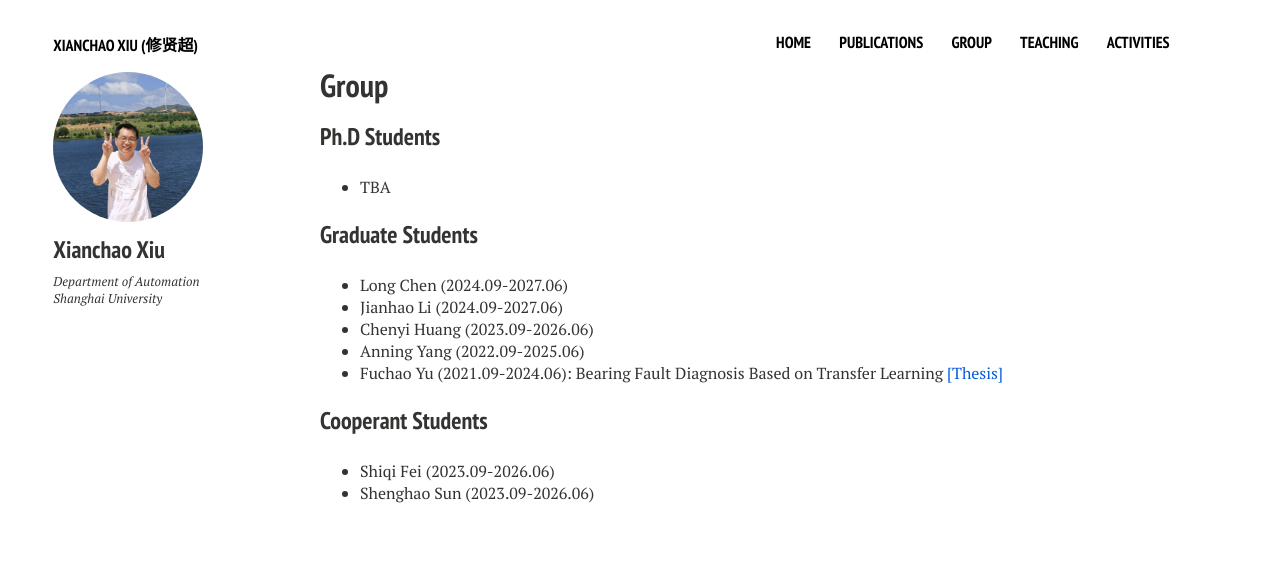
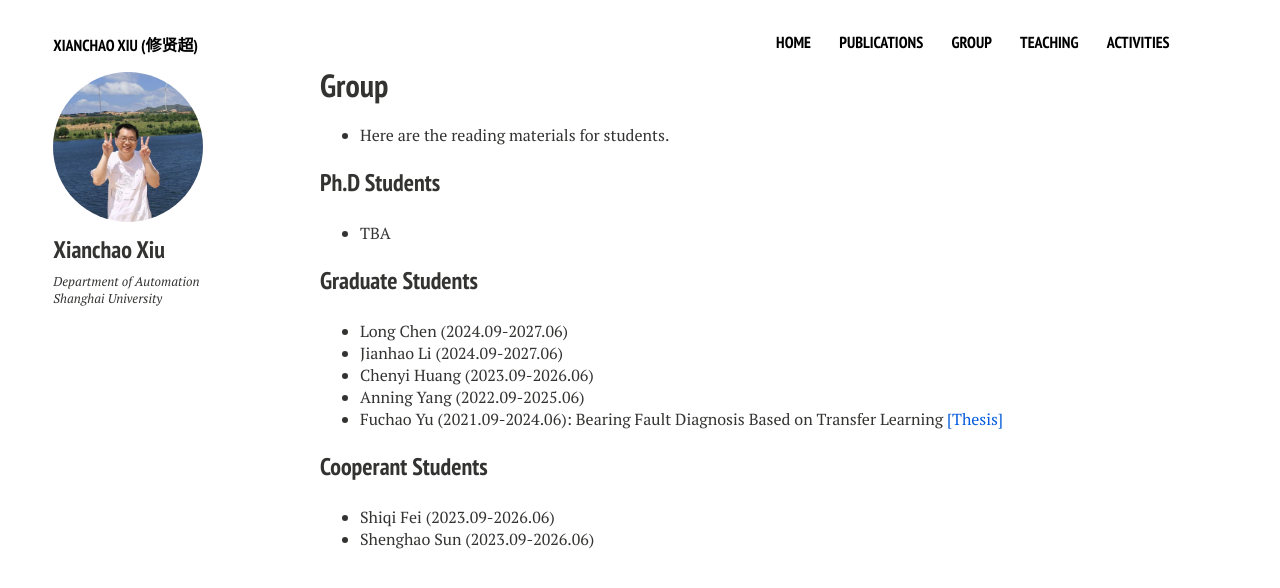
Before and after one commit to xianchaoxiu/xianchaoxiu.github.io, a Jekyll site: the page built from group/index.md, in a window 1280 px wide. Shown: the top 588 px of the page. Built offline with Jekyll 4.4.1, drawn with Linux system fonts in a browser that asks for light colours; nearby versions of some CDN libraries.

Commit message:
Update index.md

```diff
--- a/group/index.md
+++ b/group/index.md
@@ -6,6 +6,8 @@ tags: [group]
 comments: false
 share: false
 ---
+
+* Here are the reading materials for students.
 
 ### Ph.D Students
 * TBA
```
